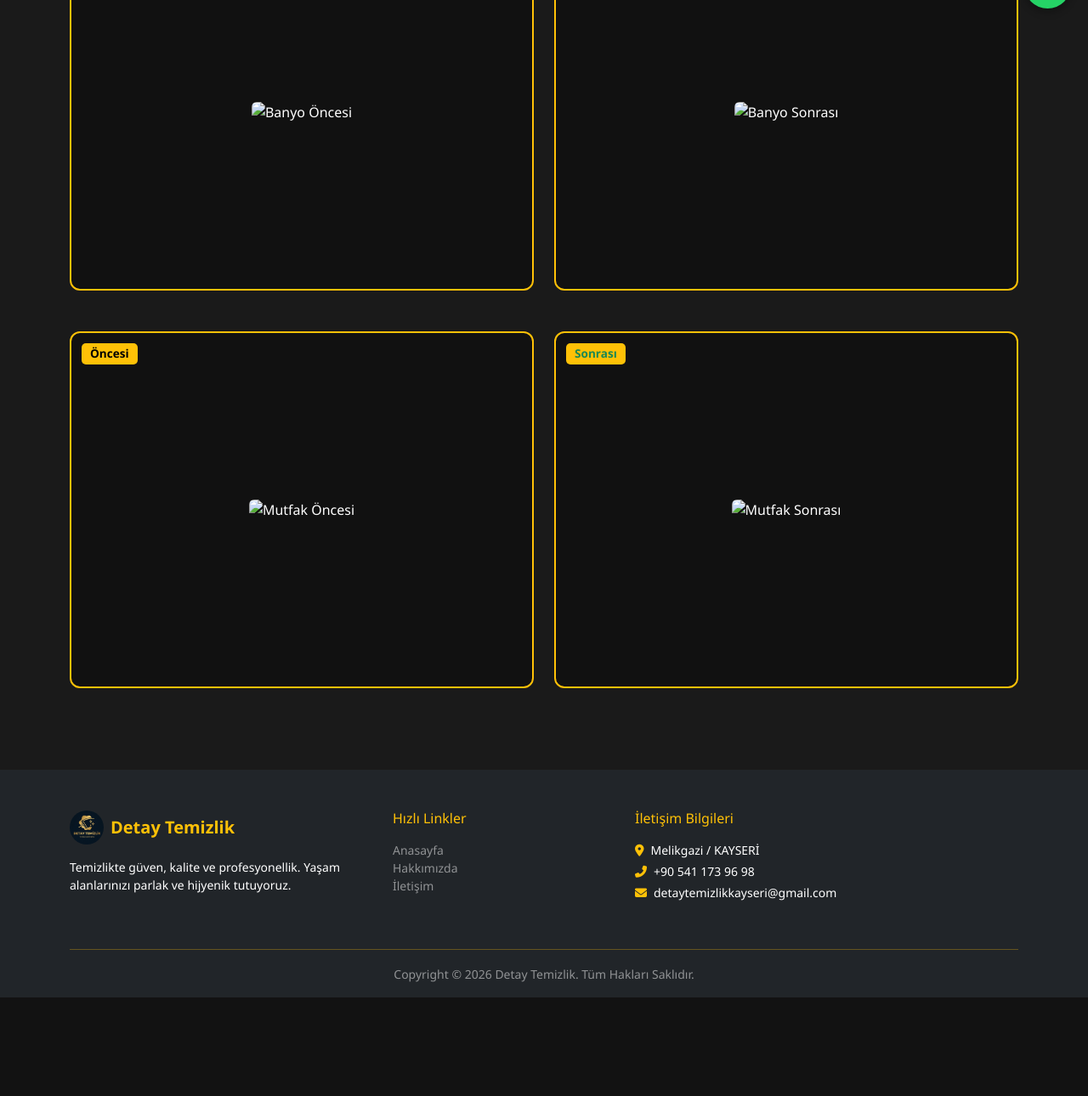
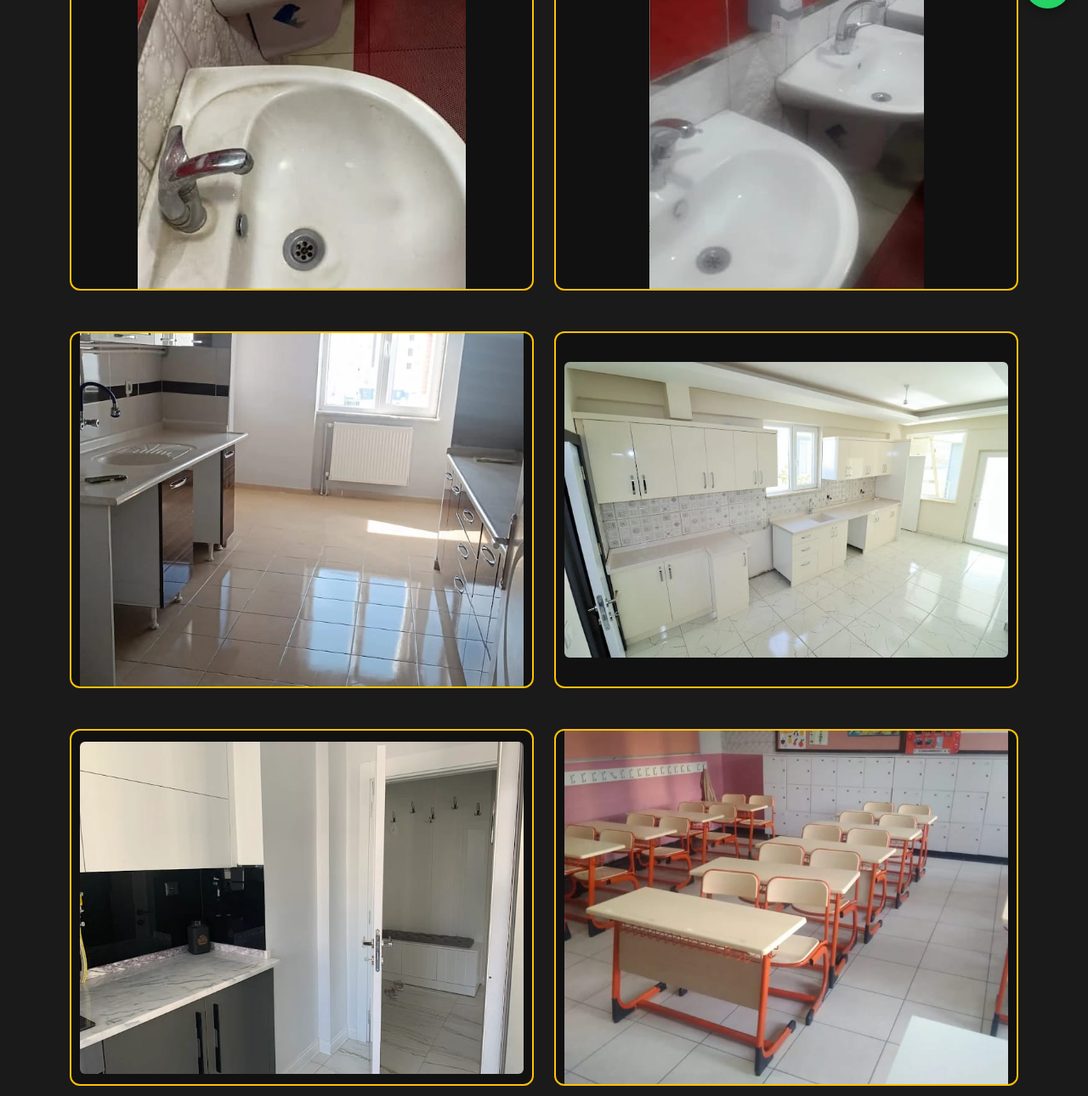
Before and after one commit to MixhizoR/static_temizlikkurdu, a plain HTML site: page galeri.html in a window 1280 px wide. Shown: the part 770-2060 px from the top of the page at 85% size. Before the commit the page ends 1944 px from the top, so only its background shows below. Drawn offline with nearby package versions, Linux system fonts and the light colour scheme.

Commit message:
added photos

```diff
--- a/galeri.html
+++ b/galeri.html
@@ -22,15 +22,15 @@
         <div class="col-md-6">
           <div class="galeri-box">
             <h5 class="galeri-label">Öncesi</h5>
-            <img src="resimler\Avcilar-dis-cephe-temizligi215731274.jpg" class="img-fluid rounded galeri-image"
-              alt="Ofis Öncesi">
+            <img src="resimler/galeri/tuvalet-temizigi-oncesi.jpeg" class="img-fluid rounded galeri-image"
+              alt="Tuvalet Öncesi">
           </div>
         </div>
         <div class="col-md-6">
           <div class="galeri-box">
             <h5 class="galeri-label text-success">Sonrası</h5>
-            <img src="resimler\diyarbakir-temizlik-sirketi-tavsiyeleri-825337.png"
-              class="img-fluid rounded galeri-image" alt="Ofis Sonrası">
+            <img src="resimler/galeri/tuvalet-temizligi-sonrasi.jpeg" class="img-fluid rounded galeri-image"
+              alt="Tuvalet Sonrası">
           </div>
         </div>
       </div>
@@ -39,13 +39,15 @@
         <div class="col-md-6">
           <div class="galeri-box">
             <h5 class="galeri-label">Öncesi</h5>
-            <img src="resimler/banyo-oncesi.jpg" class="img-fluid rounded galeri-image" alt="Banyo Öncesi">
+            <img src="resimler/galeri/lavabo-temizligi-oncesi.jpeg" class="img-fluid rounded galeri-image"
+              alt="Lavabo Temizliği Öncesi">
           </div>
         </div>
         <div class="col-md-6">
           <div class="galeri-box">
             <h5 class="galeri-label text-success">Sonrası</h5>
-            <img src="resimler/banyo-sonrasi.jpg" class="img-fluid rounded galeri-image" alt="Banyo Sonrası">
+            <img src="resimler/galeri/lavabo-temizligi-sonrasi.jpeg" class="img-fluid rounded galeri-image"
+              alt="Lavabo Temizliği Sonrası">
           </div>
         </div>
       </div>
@@ -53,17 +55,43 @@
       <div class="row align-items-center g-4 mb-5">
         <div class="col-md-6">
           <div class="galeri-box">
-            <h5 class="galeri-label">Öncesi</h5>
-            <img src="resimler/mutfak-oncesi.jpg" class="img-fluid rounded galeri-image" alt="Mutfak Öncesi">
+            <img src="resimler/galeri/mutfak-temizligi.jpeg" class="img-fluid rounded galeri-image"
+              alt="Mutfak Temizliği">
           </div>
         </div>
         <div class="col-md-6">
           <div class="galeri-box">
-            <h5 class="galeri-label text-success">Sonrası</h5>
-            <img src="resimler/mutfak-sonrasi.jpg" class="img-fluid rounded galeri-image" alt="Mutfak Sonrası">
+            <img src="resimler/galeri/mutfak-temizligi-2.jpeg" class="img-fluid rounded galeri-image"
+              alt="Mutfak Temizliği">
           </div>
         </div>
       </div>
+
+      <div class="row align-items-center g-4 mb-5">
+        <div class="col-md-6">
+          <div class="galeri-box">
+            <img src="resimler/galeri/mutfak-temizligi-3.jpeg" class="img-fluid rounded galeri-image"
+              alt="Mutfak Temizliği">
+          </div>
+        </div>
+        <div class="col-md-6">
+          <div class="galeri-box">
+            <img src="resimler/galeri/sinif-temizligi.jpeg" class="img-fluid rounded galeri-image"
+              alt="Sınıf Temizliği">
+          </div>
+        </div>
+      </div>
+
+      <div class="row align-items-center g-4 mb-5">
+        <div class="col-md-6">
+          <div class="galeri-box">
+            <img src="resimler/galeri/dis-cam-temizligi.jpeg" class="img-fluid rounded galeri-image"
+              alt="Dış Cam Temizliği">
+          </div>
+        </div>
+      </div>
+
+
 
     </div>
   </section>
```
Also changed, not shown: resimler/galeri/dis-cam-temizligi.jpeg (added), resimler/galeri/lavabo-temizligi-oncesi.jpeg (added), resimler/galeri/lavabo-temizligi-sonrasi.jpeg (added), resimler/galeri/mutfak-temizligi-2.jpeg (added), resimler/galeri/mutfak-temizligi-3.jpeg (added), resimler/galeri/mutfak-temizligi.jpeg (added), resimler/galeri/sinif-temizligi.jpeg (added), resimler/galeri/tuvalet-temizigi-oncesi.jpeg (added), resimler/galeri/tuvalet-temizligi-sonrasi.jpeg (added).
